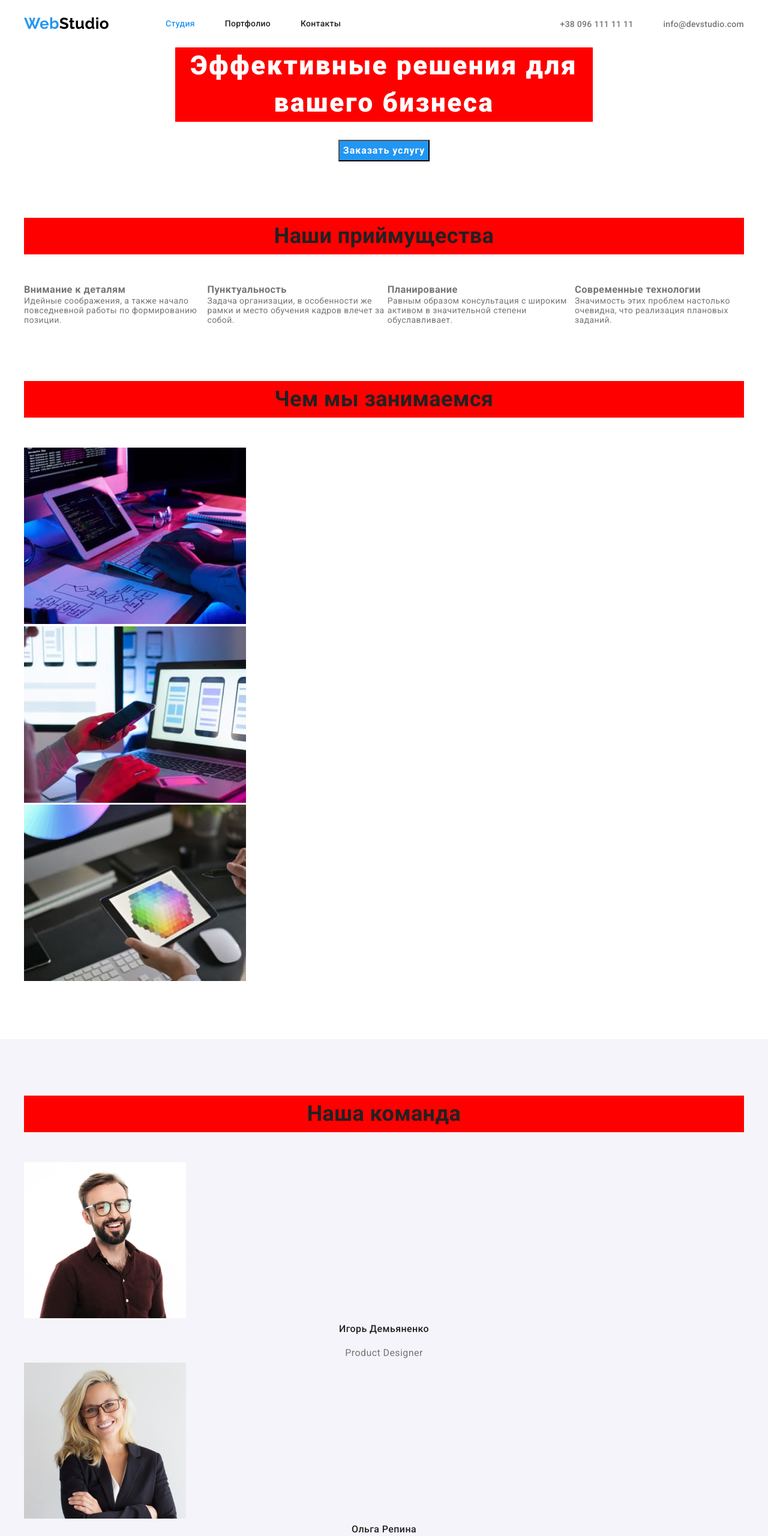
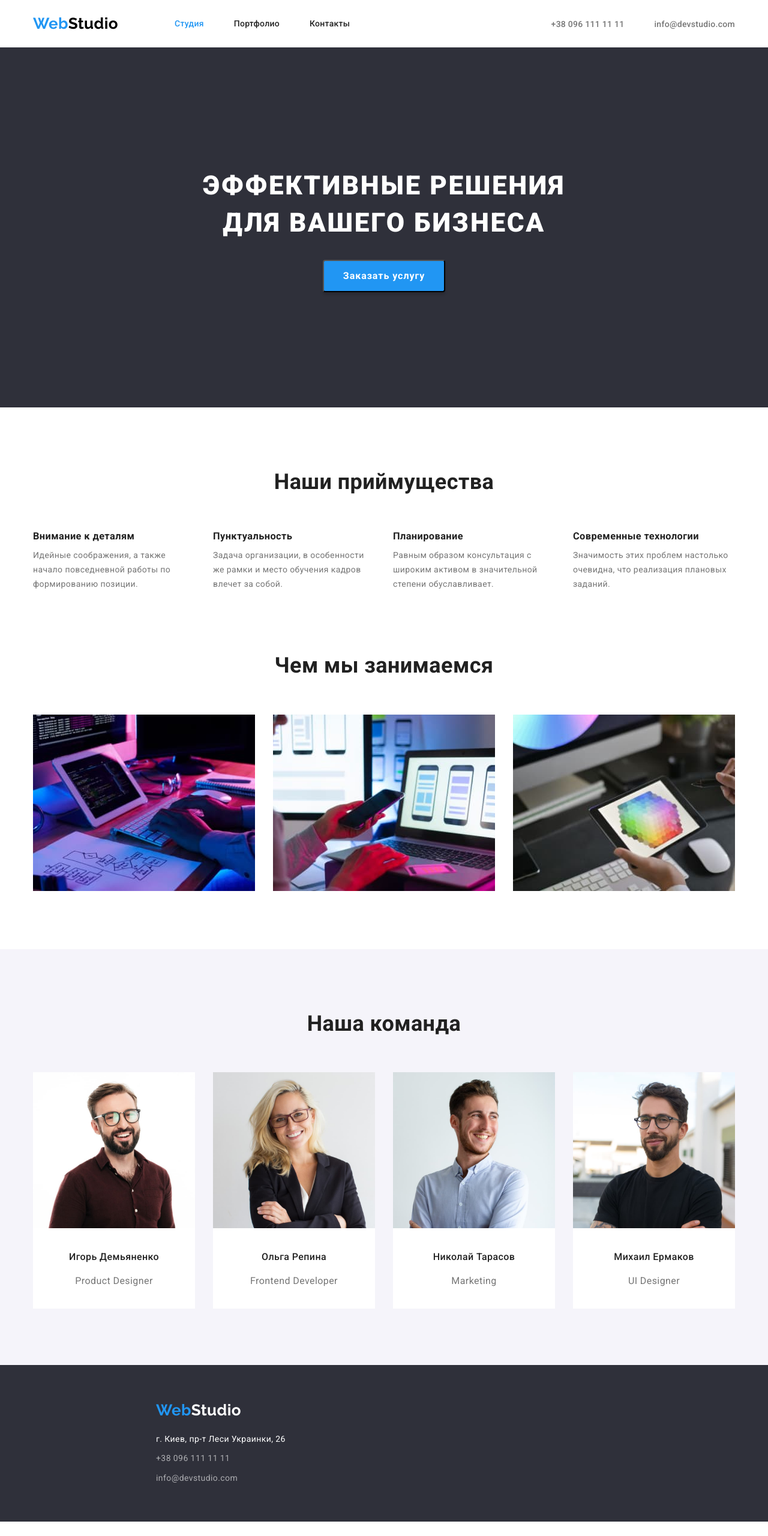
Before and after one commit to IgnatevD/goit-markup-hw-03, a plain HTML site: page index.html in a window 1280 px wide. Shown: the top 2560 px of the page at 60% size. After the commit the page ends 2536 px from the top, so only its background shows below. Drawn offline with nearby package versions, Linux system fonts and the light colour scheme.

Commit message:
Внесены стили разметки страницы партфолио ( margin, padding, display: flex)

```diff
--- a/css/styles.css
+++ b/css/styles.css
@@ -48,7 +48,7 @@ p {
 .contenier-flex {
   display: flex;
   align-items: center;
-  width: 1200px;
+  width: 1170px;
   margin: auto;
   justify-content: flex-start;
 }
@@ -92,7 +92,7 @@ p {
 .contenier {
   margin-left: auto;
   margin-right: auto;
-  width: 1200px;
+  width: 1170px;
 }
 
 /* Контакты в шапке сайта */
@@ -106,6 +106,9 @@ p {
 }
 
 .contacts-nav .link {
+  padding-top: 32px;
+  padding-bottom: 32px;
+
   color: var(--praimeri-text-color);
   text-decoration: none;
   font-weight: 500;
@@ -120,6 +123,9 @@ p {
 
 /* button */
 .button {
+  box-shadow: 0px 4px 4px rgba(0, 0, 0, 0.15);
+  padding: 10px 32px;
+  border-radius: 4px;
   color: var(--white-text-color);
   background: var(--accent-color);
   font-weight: 700;
@@ -136,6 +142,9 @@ p {
 } */
 
 .button-sorting {
+  padding: 6px 22px;
+  border-radius: 4px;
+  filter: drop-shadow(0px 4px 4px rgba(0, 0, 0, 0.25));
   background: #f5f4fa;
   color: var(--titel-text-color);
   font-weight: 500;
@@ -150,13 +159,17 @@ p {
 /* Главная страница сайта*/
 /* Герой */
 .hero {
+  height: 600px;
   text-align: center;
   margin-bottom: 94px;
+  background-color: #2f303a;
+  padding-top: 200px;
 }
 
 .hero .title {
   margin: auto;
   margin-bottom: 30px;
+  text-transform: uppercase;
 
   width: 696px;
   color: var(--white-text-color);
@@ -164,7 +177,6 @@ p {
   font-size: 44px;
   line-height: 1.4;
   letter-spacing: 0.06em;
-  background-color: red; /* Временный фон чтоб был виден заголовок*/
 }
 
 /* Section */
@@ -175,7 +187,6 @@ p {
   font-size: 36px;
   line-height: 1.7;
   text-align: center;
-  background-color: red;
 }
 
 /* Наши преимущества */
@@ -186,7 +197,20 @@ p {
   display: flex;
 }
 
-.advange .title {
+.advange-flex .item {
+  width: 270px;
+}
+
+.advange-flex .item:not(:last-child) {
+  margin-right: 30px;
+}
+
+.advange-flex .text {
+  font-size: 14px;
+  line-height: 24px;
+}
+
+.advange-flex .title {
   margin-bottom: 10px;
   color: var(--titel-text-color);
 }
@@ -194,6 +218,13 @@ p {
 /* Чем мы занимаемся */
 .section-work {
   margin-bottom: 94px;
+}
+.work-flex {
+  display: flex;
+}
+
+.work-flex .item:not(:last-child) {
+  margin-right: 30px;
 }
 
 /*  Наша команда */
@@ -203,7 +234,19 @@ p {
   background-color: #f5f4fa;
 }
 
-.team .title {
+.team-flex {
+  display: flex;
+}
+.team-flex .item {
+  background-color: var(--white-text-color);
+}
+
+.team-flex .item:not(:last-child) {
+  margin-right: 30px;
+}
+
+.team-flex .title {
+  margin-top: 30px;
   margin-bottom: 10px;
   color: var(--titel-text-color);
   font-weight: 500;
@@ -212,7 +255,8 @@ p {
   text-align: center;
 }
 
-.team .profession {
+.team-flex .profession {
+  margin-bottom: 30px;
   font-size: 16px;
   line-height: 1.9;
   text-align: center;
@@ -221,18 +265,32 @@ p {
 /* Футер*/
 .footer {
   background: #2f303a; /* Временный фон чтоб был виден текст*/
+  padding-left: 260px;
+  padding-top: 60px;
+  padding-bottom: 60px;
 }
+.logo-foter {
+  margin-bottom: 20px;
+}
+
 .footer .logo {
   color: var(--white-text-color);
 }
+
 .footer .address {
+  display: inline-block;
+  margin-bottom: 9px;
   color: var(--white-text-color);
   line-height: 1.7;
   font-style: normal;
   line-height: 24px;
+}
 
-  color: #ffffff;
+.footer .telefon {
+  display: inline-block;
+  margin-bottom: 9px;
 }
+
 .footer .telefon,
 .footer .email {
   line-height: 1.7;
@@ -247,11 +305,39 @@ p {
 }
 
 /* Страница портфолио сайта */
+.contenier-portfolio {
+  padding-top: 94px;
+  padding-bottom: 94px;
+  margin-left: auto;
+  margin-right: auto;
+}
 .sorting {
+  display: flex;
+  justify-content: center;
   text-decoration: none;
+  margin-bottom: 34px;
+}
+
+.sorting .item:not(:last-child) {
+  margin-right: 30px;
+}
+
+.card {
+  display: flex;
+  flex-wrap: wrap;
+}
+.card .item {
+  border: 1px solid #eeeeee;
+  margin-bottom: 30px;
+}
+
+.card .item:not(:nth-last-of-type(3n)) {
+  margin-left: 30px;
 }
 
 .card .title {
+  padding-top: 20px;
+  padding-left: 24px;
   color: var(--titel-text-color);
   font-weight: 700;
   font-size: 18px;
@@ -264,6 +350,9 @@ p {
 }
 
 .card .text {
+  padding-left: 24px;
+  padding-bottom: 20px;
+
   color: var(--praimeri-text-color);
   font-size: 16px;
   line-height: 1.9;
--- a/index.html
+++ b/index.html
@@ -42,27 +42,27 @@
             <div class="contenier">
                 <h2 class="section-title">Наши приймущества</h2> <!-- Скрытый заголовок текста -->
                 <ul class="advange-flex list">
-                <li>
+                    <li class="item">
                         <h3 class="title">Внимание к деталям</h3>
-                    <p>
+                        <p class="text">
                             Идейные соображения, а также начало повседневной работы по формированию позиции.
                         </p>
                     </li>
-                <li>
+                    <li class="item">
                         <h3 class="title">Пунктуальность</h3>
-                    <p>
+                        <p class="text">
                             Задача организации, в особенности же рамки и место обучения кадров влечет за собой.
                         </p>
                     </li>
-                <li>
+                    <li class="item">
                         <h3 class="title">Планирование</h3>
-                    <p>
+                        <p class="text">
                             Равным образом консультация с широким активом в значительной степени обуславливает.
                         </p>
                     </li>
-                <li>
+                    <li class="item">
                         <h3 class="title">Современные технологии</h3>
-                    <p>
+                        <p class="text">
                             Значимость этих проблем настолько очевидна, что реализация плановых заданий.
                         </p>
                     </li>
@@ -76,14 +76,14 @@
 
             <div class="contenier">
                 <h2 class="section-title">Чем мы занимаемся</h2>
-            <ul class="work list">
-                <li>
+                <ul class="work-flex list">
+                    <li class="item">
                         <img src="./img/box-1.jpg" alt="Планшет и клавиатура" width="370" />
                     </li>
-                <li>
+                    <li class="item">
                         <img src="./img/box-2.jpg" alt="Ноутбук и телефон" width="370" />
                     </li>
-                <li>
+                    <li class="item">
                         <img src="./img/box-3.jpg" alt="Планшет и мышка" width="370" />
                     </li>
                 </ul>
@@ -95,39 +95,41 @@
         <section class="section-comanda">
             <div class="contenier">
                 <h2 class="section-title">Наша команда</h2>
-            <ul class="team list">
-                <li>
+                <ul class="team-flex list">
+                    <li class="item">
                         <img src="./img/img.jpg" alt="Игорь Демьяненко" width="270" />
                         <h3 class="title">Игорь Демьяненко</h3>
                         <p class="profession">Product Designer</p>
                     </li>
-                <li>
+                    <li class="item">
                         <img src="./img/img-2.jpg" alt="Ольга Репина" width="270" />
                         <h3 class="title">Ольга Репина</h3>
                         <p class="profession">Frontend Developer</p>
                     </li>
-                <li>
+                    <li class="item">
                         <img src="./img/img-3.jpg" alt="Николай Тарасов" width="270" />
                         <h3 class="title">Николай Тарасов</h3>
                         <p class="profession">Marketing</p>
                     </li>
-                <li>
+                    <li class="item">
                         <img src="./img/img-4.jpg" alt="Михаил Ермаков" width="270" />
                         <h3 class="title">Михаил Ермаков</h3>
                         <p class="profession">UI Designer</p>
                     </li>
                 </ul>
             </div>
-
         </section>
     </main>
 
     <!-- Футер -->
     <footer class="footer">
+
+        <div class="logo-foter">
             <a href="./index.html" class="logo list"> <span class="logo-blue">Web</span>Studio</a>
+        </div>
         <address class="contacts">
-            <p class="address">г. Киев, пр-т Леси Украинки, 26</p><br>
-            <a href="tel:+380961111111" class="telefon link">+38 096 111 11 11</a><br>
+            <p class="address">г. Киев, пр-т Леси Украинки, 26</p> <br>
+            <a href="tel:+380961111111" class="telefon link">+38 096 111 11 11</a> <br>
             <a href="mailto:info@devstudio.com" class="email link">info@devstudio.com</a>
         </address>
     </footer>
```
Also changed, not shown: portfolio.html (+46 -33 lines). Lines whose indentation alone changed are shown as unchanged.
